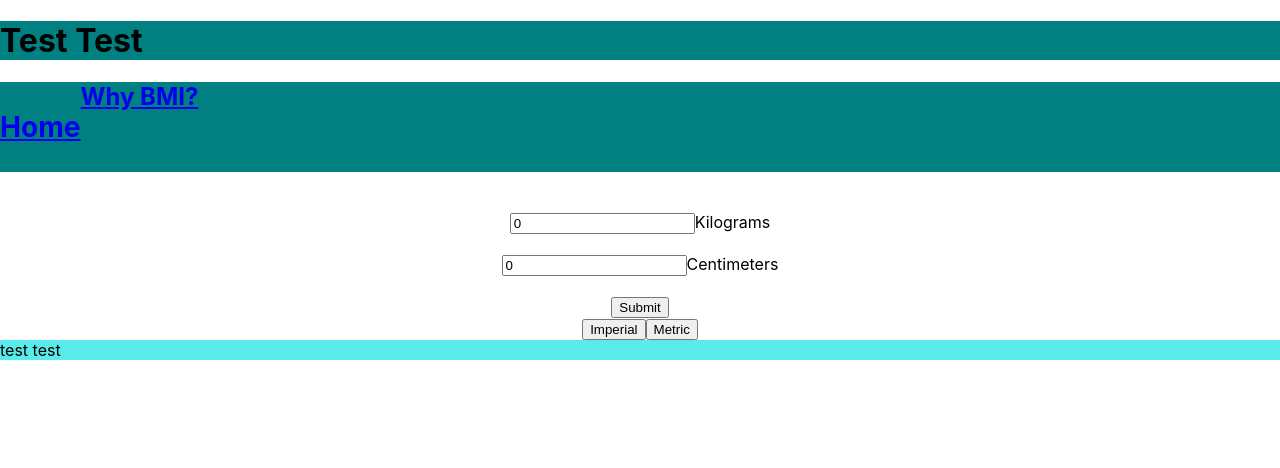
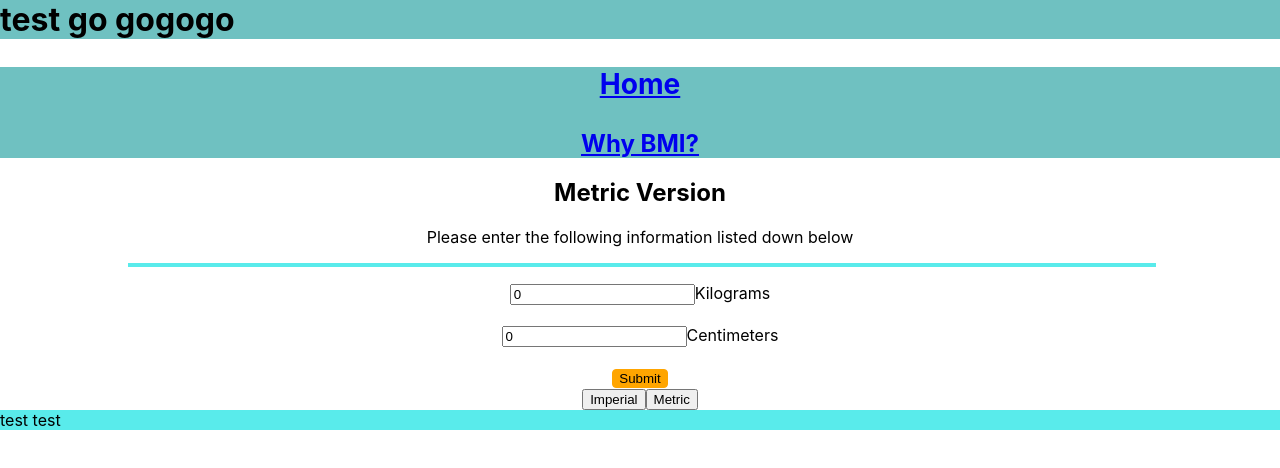
Before and after one commit to hammyhammer/bmi-calculator, a React (Create React App) app in the folder client/: page /metric in a window 1280 px wide. Shown: the top 468 px of the page. Built offline with nearby package versions, Linux system fonts and the light colour scheme; no server answers.

Commit message:
stylzing metricsystem

```diff
--- a/client/public/index.html
+++ b/client/public/index.html
@@ -26,7 +26,7 @@
 </head>
 
 <body>
-  <h1>Test Test</h1>
+  <h1>test go gogogo</h1>
   <noscript>You need to enable JavaScript to run this app.</noscript>
   <div id="root"></div>
   <!--
--- a/client/src/App.css
+++ b/client/src/App.css
@@ -1,14 +1,15 @@
 .App {
   text-align: center;
 }
-h1 {
+/* h1 {
   display: flex;
   flex-direction: row;
   background-color: teal;
-}
+} */
 
-header {
-  color: teal;
+h1 {
+  background-color: rgb(111, 193, 193);
+  margin:auto;
 }
 
 footer {
@@ -16,7 +17,20 @@ footer {
 }
 
 .Results-Metric {
-  text-align: right;
+  text-align: center;
+}
+
+.submit-button {
+  background-color: orange;
+  border-radius: 4px;
+  border: 1px solid orange;
+}
+
+.horizontal {
+  position: absolute;
+  left: 10%;
+  width: 80%;
+  border: 2px solid rgb(89,235, 235);
 }
 
 .App-logo {
--- a/client/src/components/FormImperial.jsx
+++ b/client/src/components/FormImperial.jsx
@@ -14,7 +14,7 @@ export default function FormImperial(props) {
         <input id="heightImperial" value={heightImperial} type="number" placeholder="inches" onChange={props.handleImperialInput} />
         <label>height</label>
         <br />
-        <button>{props.type}</button>
+        <button className="submit-button">{props.type}</button>
       </form>
     </div>
   )
--- a/client/src/components/FormMetric.jsx
+++ b/client/src/components/FormMetric.jsx
@@ -14,7 +14,7 @@ export default function Form(props) {
 
     <br />
     <br />
-    <button>{props.type}</button>
+    <button className="submit-button">{props.type}</button>
   </form>
 
 }
--- a/client/src/components/MetricSystem.jsx
+++ b/client/src/components/MetricSystem.jsx
@@ -32,6 +32,9 @@ export default function MetricSystem() {
 
   return (
     <div>
+      <h2>Metric Version</h2>
+      <p>Please enter the following information listed down below</p>
+      <div className="horizontal"></div>
       <FormMetric input={input}
         handleSubmit={handleSubmit}
         handleMetricInput={handleMetricInput}
```
